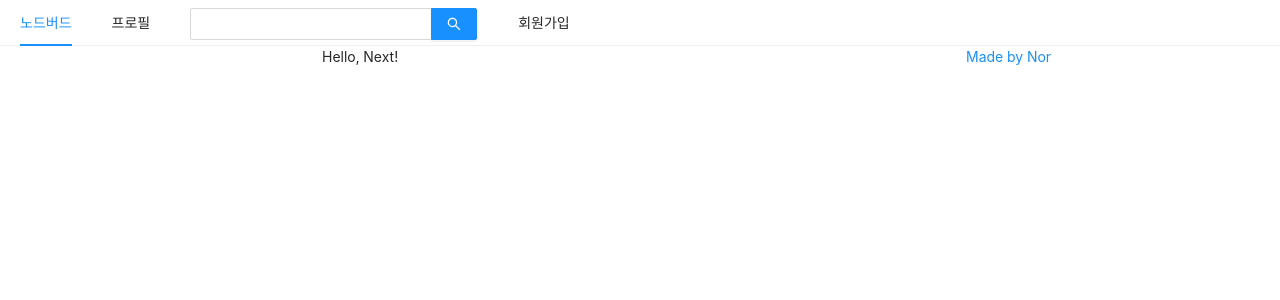
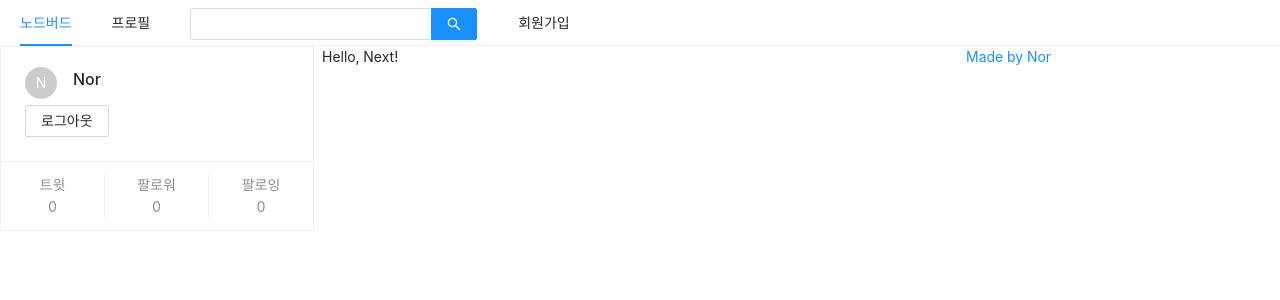
Before and after one commit to mihyunLee/react-nodebird, a Next.js app in the folder front/: page / in a window 1280 px wide. Both pictures are taken after typing "Sample", "Sample123" into the empty fields and a click on the button "로그인". Shown: the top 300 px of the page. Built offline with nearby package versions, Linux system fonts and the light colour scheme.

Commit message:
✨feat: 유저 프로필 레이아웃 및 로그아웃 기능 구현

```diff
--- a/front/components/UserProfile.js
+++ b/front/components/UserProfile.js
@@ -1,5 +1,42 @@
-const UserProfile = () => {
-  return <div></div>;
+import { useCallback } from "react";
+import { Avatar, Button, Card } from "antd";
+import styled from "styled-components";
+import PropTypes from "prop-types";
+
+const LogoutButton = styled(Button)`
+  margin-top: 10px;
+`;
+
+const UserProfile = ({ setIsLoggedIn }) => {
+  const onLogout = useCallback(() => {
+    setIsLoggedIn(false);
+  }, []);
+
+  return (
+    <Card
+      actions={[
+        <div key="twit">
+          트윗
+          <br />0
+        </div>,
+        <div key="followers">
+          팔로워
+          <br />0
+        </div>,
+        <div key="followings">
+          팔로잉
+          <br />0
+        </div>,
+      ]}
+    >
+      <Card.Meta avatar={<Avatar>N</Avatar>} title="Nor" />
+      <LogoutButton onClick={onLogout}>로그아웃</LogoutButton>
+    </Card>
+  );
+};
+
+UserProfile.propTypes = {
+  setIsLoggedIn: PropTypes.func,
 };
 
 export default UserProfile;
```
